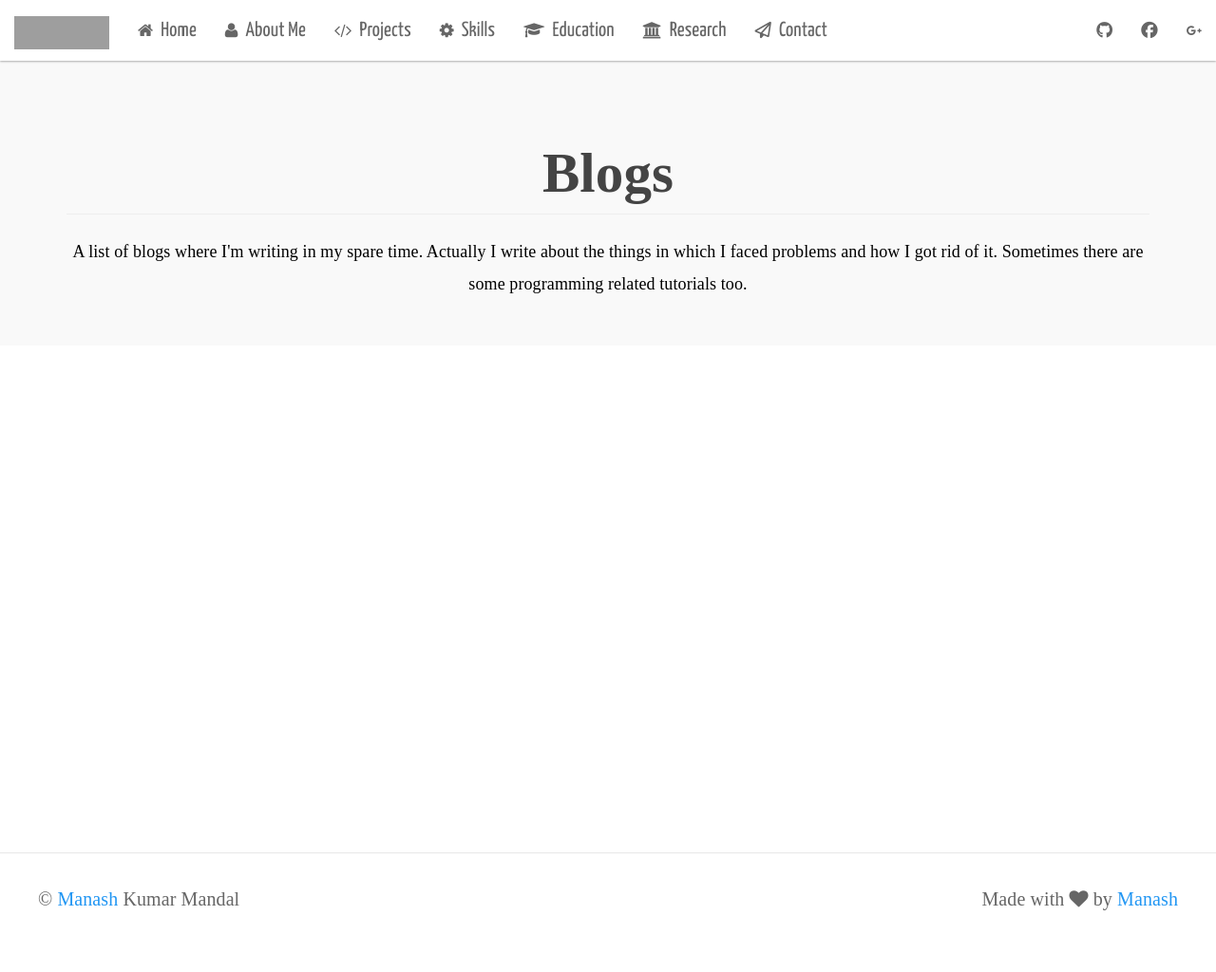
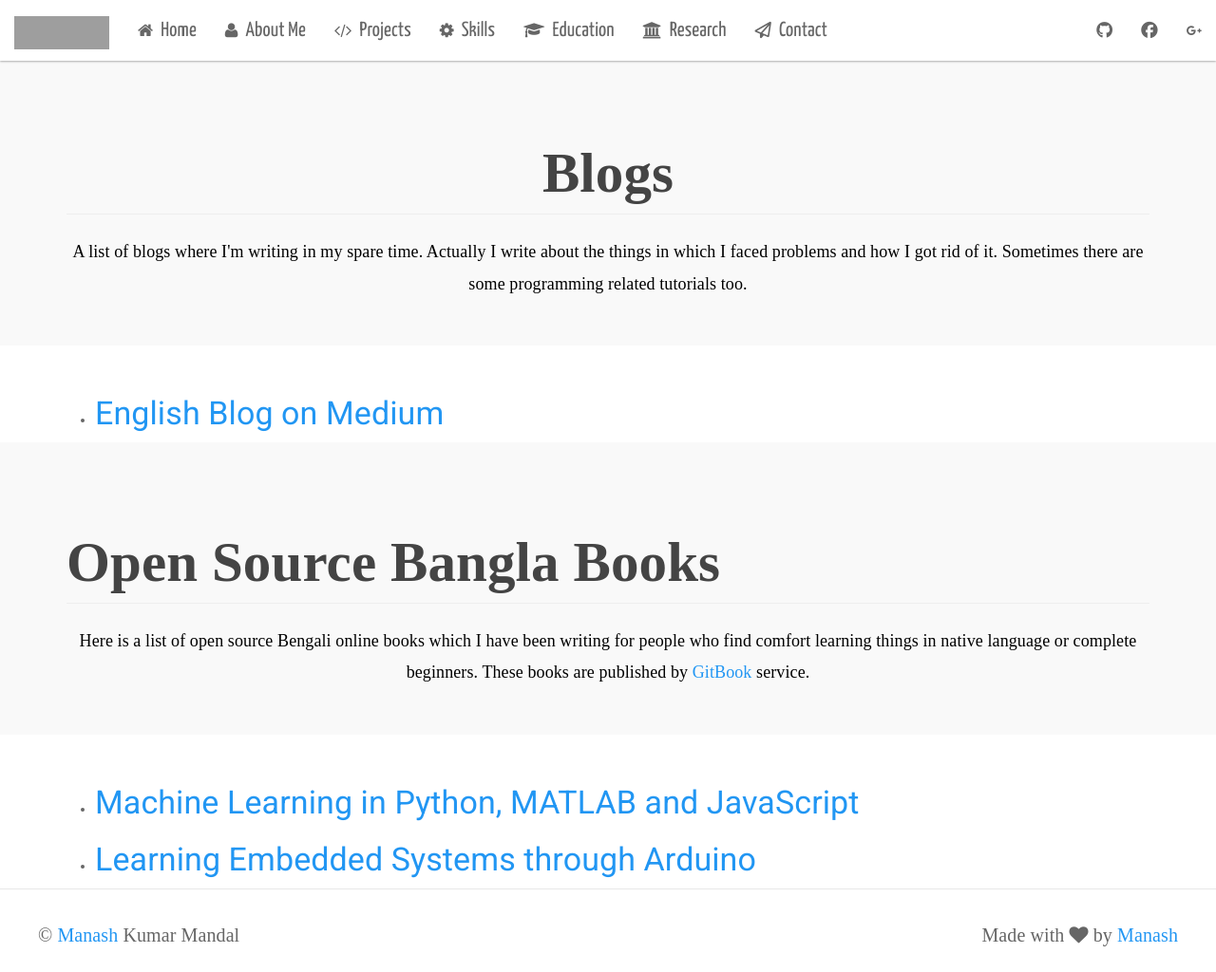
Before and after one commit to manashmandal/manashmandal.github.io, a Jekyll site: the page built from blogs.html, in a window 1280 px wide and 1024 px high. Shown: the whole window at 95% size. Built offline with Jekyll 4.4.1, drawn with Linux system fonts in a browser that asks for light colours; nearby versions of some CDN libraries; some web fonts are replaced; grey boxes are pictures that could not be loaded.

Commit message:
added some blogs

```diff
--- a/blogs.html
+++ b/blogs.html
@@ -12,3 +12,27 @@ title: Blogs
         </div>
     </div>
 </div>
+
+<div class="container">
+    <ul>
+        <li><h3><a href="http://blog.manash.me" target="_blank">English Blog on Medium</a> </h3></li>
+    </ul>
+</div>
+
+<div class="jumbotron">
+    <div class="container">
+        <h1 class="page-header education-heading">
+            <strong>Open Source Bangla Books</strong>
+        </h1>
+        <div class="para-graph text-center">
+            Here is a list of open source Bengali online books which I have been writing for people who find comfort learning things in native language or complete beginners. These books are published by <a href="http://gitbook.com" target="_blank">GitBook</a> service.
+        </div>
+    </div>
+</div>
+
+<div class="container">
+    <ul>
+        <li><h3><a href="http://ml.manash.me">Machine Learning in Python, MATLAB and JavaScript</a> </h3></li>
+        <li><h3><a href="http://arduino.howtocode.com.bd" target="_blank">Learning Embedded Systems through Arduino</a> </h3></li>
+    </ul>
+</div>
```
